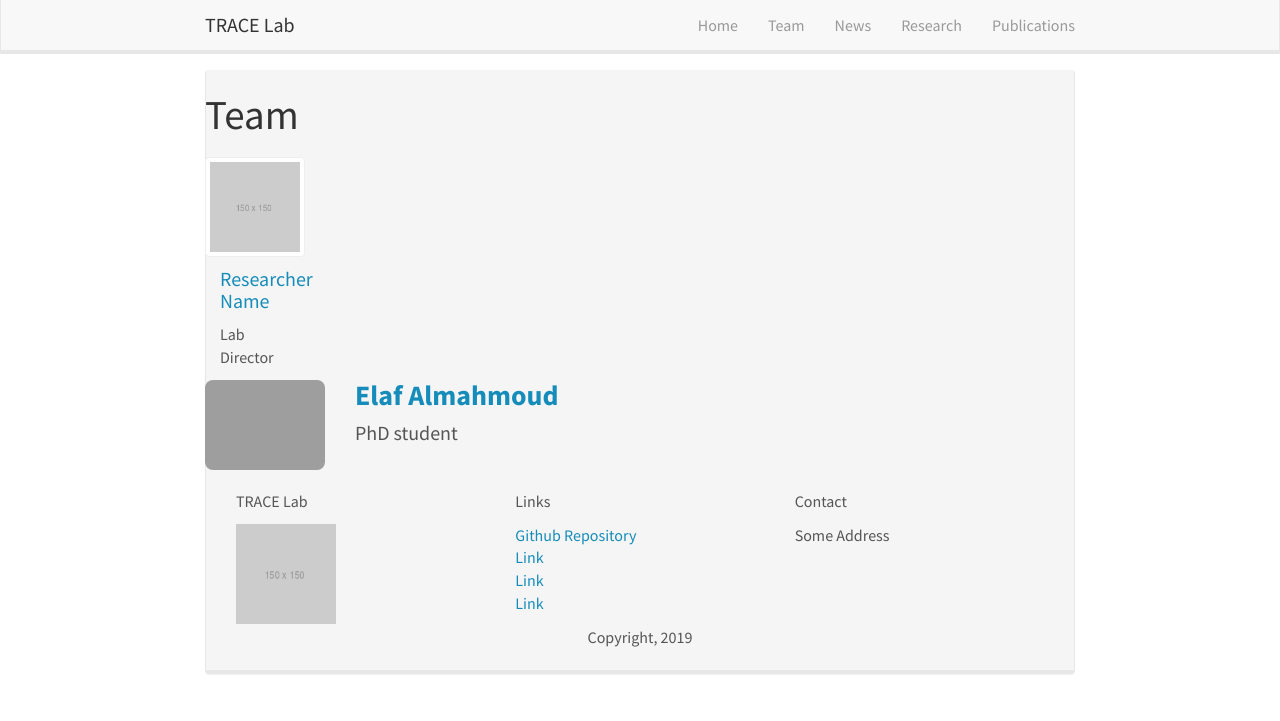
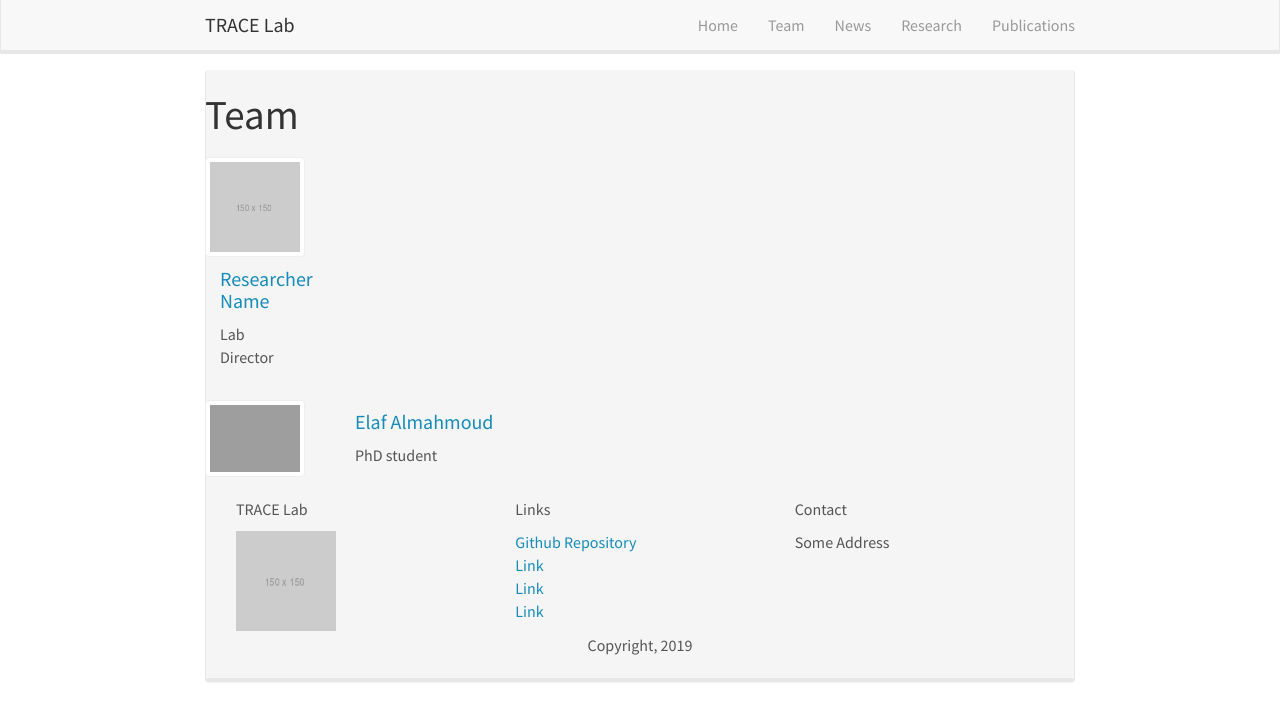
Before and after one commit to elaugh9/tracelab.github.io, a Jekyll site: the page built from _pages/team/index.html, in a window 1280 px wide. Shown: the top 721 px of the page. Built offline with Jekyll 4.4.1, drawn with Linux system fonts in a browser that asks for light colours; nearby versions of some CDN libraries.

Commit message:
Update index.html

```diff
--- a/_pages/team/index.html
+++ b/_pages/team/index.html
@@ -40,30 +40,34 @@ permalink: /team/
 {% endfor %}
 
 <!-- Students -->
-
 {% assign members = site.posts | where: 'category', 'student' | sort: 'date' %}
 {% for member in members %}
+<div class="card team-member-card">
+  <div class="row mt-3 align-items-center">
 
-<div class="row mt-4" style="align-items: center;">
-
-    <!-- IMAGE (not clickable) -->
-    <div class="col-md-2">
-        <img src="{{ site.url }}{{ site.baseurl }}/images/team/{{ member.image }}"
-             style="max-width: 120px; border-radius: 8px;" />
+    <!-- IMAGE (same size as before) -->
+    <div class="col-md-2 col-sm-3">
+      <img src="{{ site.url }}{{ site.baseurl }}/images/team/{{ member.image }}"
+           class="card-img img-responsive img-thumbnail"
+           style="max-width: 100px;"/>
     </div>
 
-    <!-- NAME + ROLE -->
-    <div class="col-md-10">
-        <h3 style="margin: 0; font-size: 28px; font-weight: 600;">
-            <a href="{{ member.website }}" target="_blank" rel="noopener" style="text-decoration: none;">
-                {{ member.title }}
+    <!-- NAME + ROLE (original font sizes) -->
+    <div class="col-md-10 col-sm-9">
+      <div class="card-body p-0">
+        <h4 class="card-title mb-1">
+          {% if member.website %}
+            <a href="{{ member.website }}" target="_blank" rel="noopener">
+              {{ member.title }}
             </a>
-        </h3>
-
-        <p style="margin-top: 8px; font-size: 20px; color: #555;">
-            {{ member.role }}
-        </p>
+          {% else %}
+            {{ member.title }}
+          {% endif %}
+        </h4>
+        <p class="card-text mb-0">{{ member.role }}</p>
+      </div>
     </div>
 
+  </div>
 </div>
 {% endfor %}
```
